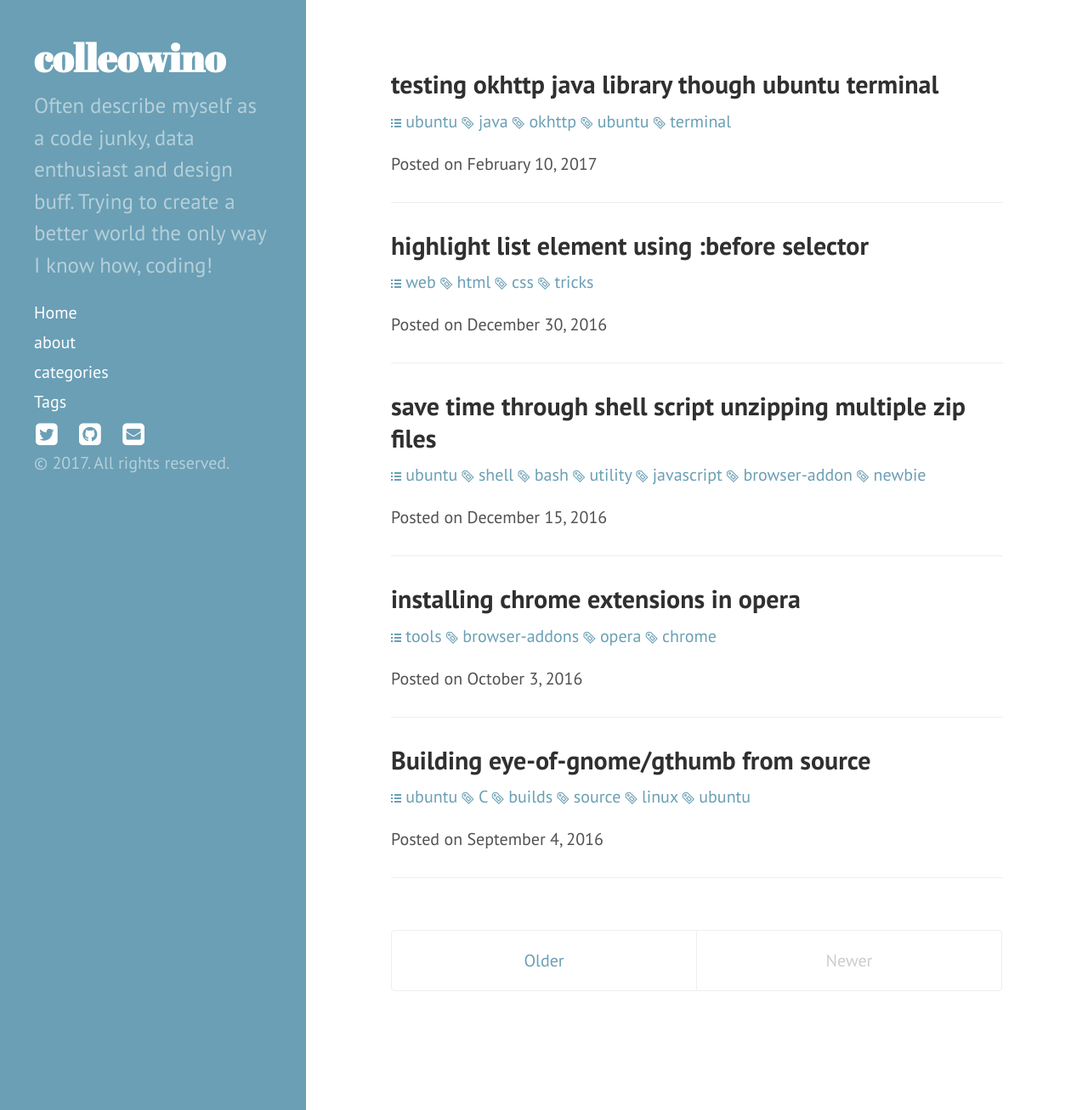
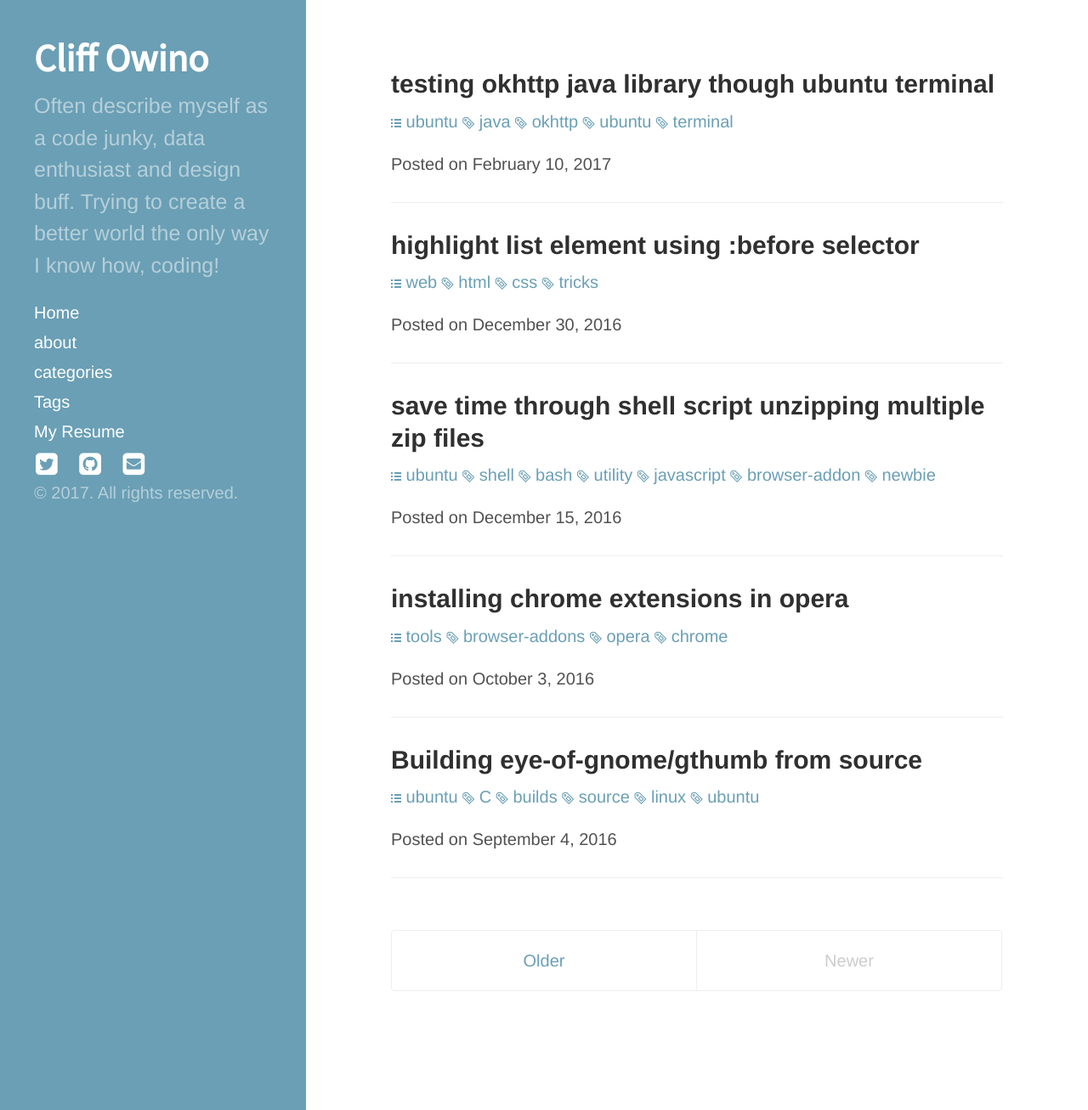
Before and after one commit to colleowino/colleowino.github.io, a Jekyll site: the page built from index.html, in a window 1280 px wide and 1307 px high. Shown: the whole window at 85% size. Built offline with Jekyll 4.4.1, drawn with Linux system fonts in a browser that asks for light colours; nearby versions of some CDN libraries; the list of posts is cut into pages by our own code; comment, search, counter and statistics services are not loaded.

Commit message:
using source sans pro

```diff
--- a/_config.yml
+++ b/_config.yml
@@ -8,7 +8,7 @@
 github_username: colleowino
 facebook_username:  colleowino
 header-img: img/home-new.
-title: "colleowino"
+title: "Cliff Owino"
 tagline: "ship it, now!"
 avatar: profile.jpg
 email: colleowino@gmail.com
--- a/_includes/head.html
+++ b/_includes/head.html
@@ -19,7 +19,7 @@
   <link rel="stylesheet" href="/css/syntax.css">
   <link rel="stylesheet" href="/css/hyde.css">
   <link rel="stylesheet" href="/css/octicons/octicons.css">
-  <link rel="stylesheet" href="http://fonts.googleapis.com/css?family=PT+Sans:400,400italic,700|Abril+Fatface">
+  <link href="https://fonts.googleapis.com/css?family=Source+Sans+Pro" rel="stylesheet">
 <link rel="stylesheet" href="https://maxcdn.bootstrapcdn.com/font-awesome/4.4.0/css/font-awesome.min.css">
 	{% for style in page.styles %}<link rel="stylesheet" type="text/css" href="{{ '/css/' | append: style }}" />
 	{%endfor%}
--- a/_includes/sidebar.html
+++ b/_includes/sidebar.html
@@ -28,6 +28,9 @@
         {% endif %}
       {% endfor %}
 
+    <a class="sidebar-nav-item" href="{{ site.resume }}">My Resume</a>
+
+
     </nav>
 		<div class="social-box">
 		<a class="social" target="_blank"
--- a/css/hyde.css
+++ b/css/hyde.css
@@ -91,8 +91,8 @@
 .sidebar-about h1 {
   color: #fff;
   margin-top: 0;
-  font-family: "Abril Fatface", serif;
   font-size: 2.25rem;
+  font-family: 'Source Sans Pro', sans-serif;
 }
 
 /* Sidebar nav */
```
